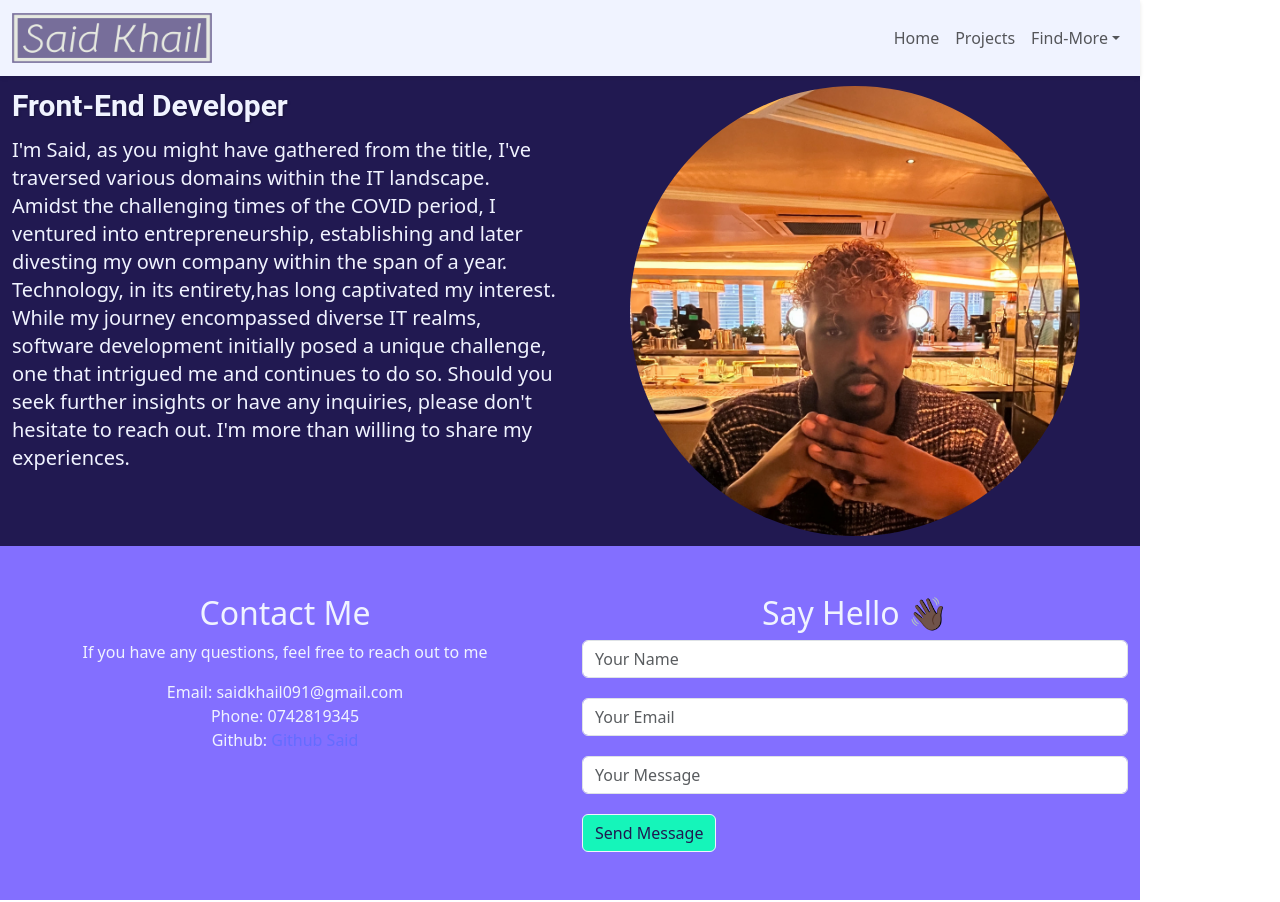
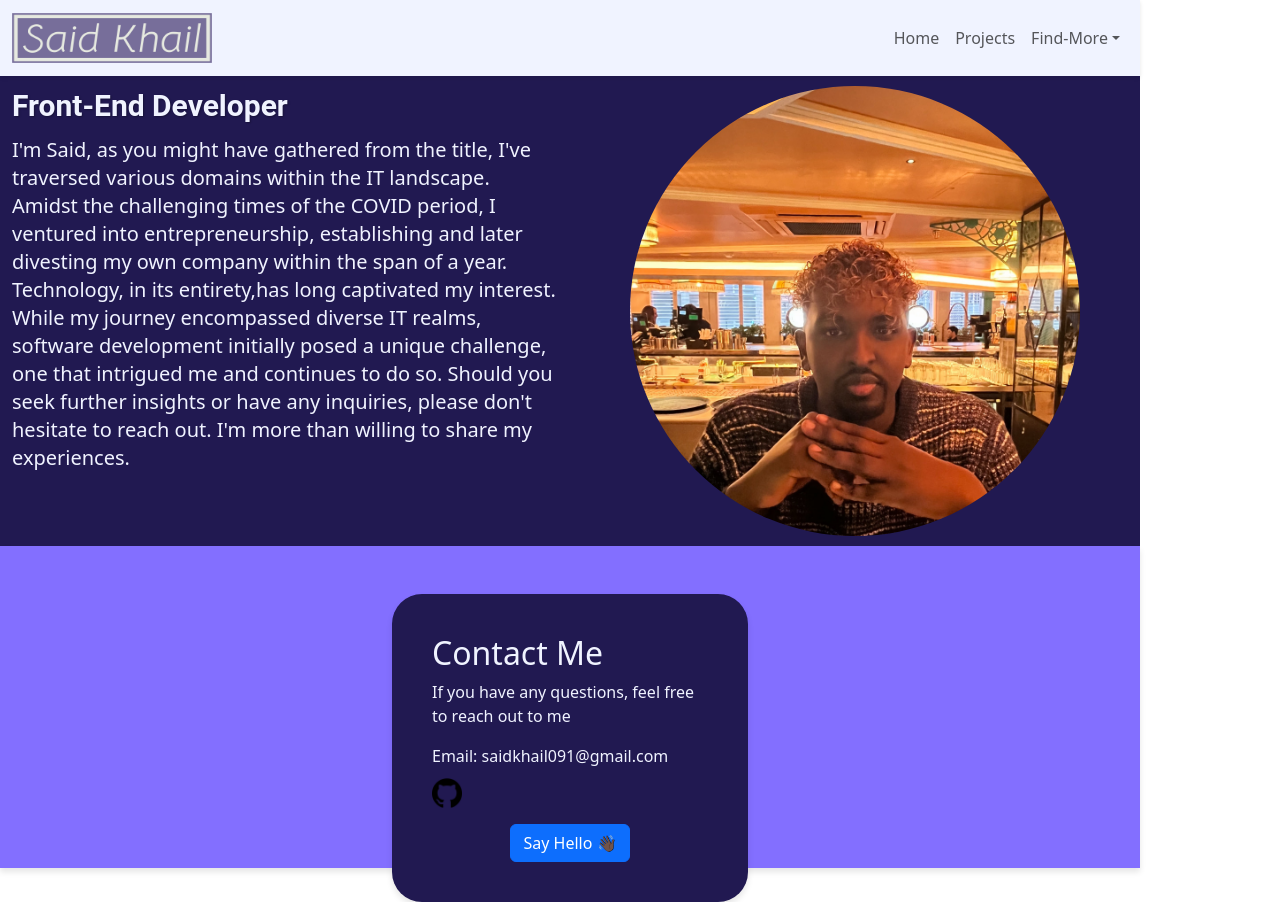
Before and after one commit to SKhail/My-React-Portfolio, a React (Vite) app in the folder reactPortfolio/: page / in a window 1280 px wide. Built offline with nearby package versions, Linux system fonts and the light colour scheme.

Commit message:
implemented a design box for the contact section

```diff
--- a/reactPortfolio/src/App.css
+++ b/reactPortfolio/src/App.css
@@ -14,3 +14,7 @@ h5 h6,
 p {
   margin: 0;
 }
+
+html {
+  background-color: black;
+}
--- a/reactPortfolio/src/components/Footer.jsx
+++ b/reactPortfolio/src/components/Footer.jsx
@@ -1,45 +1,69 @@
-import React from 'react'
+import React, { useState } from 'react'
 import '../styles/Footer.css'
-import { Container, Row, Col, Button, Form } from 'react-bootstrap'
+import { Container, Row, Col, Button, Form, Modal } from 'react-bootstrap'
 
-export const Footer = () => {
+function Footer() {
+  //Utilising usestate for the modal to work
+  const [showModal, setShowmodal] = useState(false)
+
+  //Handling  opening and closing of the modal
+  const handleShowModal = () => setShowmodal(true)
+  const handleCloseModal = () => setShowmodal(false)
+
+  //Dealing with the submission form
+  const handleSubmission = (event) => {
+    event.preventDefault()
+    // form logic
+
+    handleCloseModal() //Closing
+  }
+
   return (
     <footer className='footer-section py-5'>
       <Container>
-        <Row>
-          <Col md={6}>
+        <Row className='justify-content-center'>
+          <Col xs={6} md={4}>
+            <div className='contact-box'>
               <h2>Contact Me</h2>
               <p>If you have any questions, feel free to reach out to me </p>
               <ul className='list-unstyled'>
                 <li>Email: saidkhail091@gmail.com</li>
-              <li>Phone: 0742819345</li>
                 <li>
-                Github:{' '}
                   <a href='https://github.com/SKhail' target='_blank' rel='noopener noreferrer'>
-                  Github Said
+                    {' '}
+                    <img src='./Images/github-logo.png' alt='Github-Logo' width='30' height='30' />
                   </a>
                 </li>
               </ul>
-          </Col>
-          <Col md={6}>
-            <h2>Say Hello 👋🏿</h2>
-            <Form>
+              <div className='text-center'>
+                <Button variant='primary' onClick={handleShowModal}>
+                  Say Hello 👋🏿
+                </Button>
+              </div>
+            </div>
+            <Modal show={showModal} onHide={handleCloseModal}>
+              <Modal.Header closeButton>
+                <Modal.Title>Contact Me </Modal.Title>
+              </Modal.Header>
+              <Modal.Body>
+                <Form onSubmit={handleSubmission}>
                   <Form.Group controlId='formName'>
                     <Form.Control type='text' placeholder='Your Name'></Form.Control>
                   </Form.Group>
-
                   <Form.Group controlId='formEmail'>
                     <Form.Control type='email' placeholder='Your Email'></Form.Control>
                   </Form.Group>
-
                   <Form.Group controlId='formMessage'>
                     <Form.Control type='textarea' rows={3} placeholder='Your Message'></Form.Control>
                   </Form.Group>
-
+                  <div className='text-center'>
                     <Button variant='primary' type='submit'>
                       Send Message
                     </Button>
+                  </div>
                 </Form>
+              </Modal.Body>
+            </Modal>
           </Col>
         </Row>
       </Container>
--- a/reactPortfolio/src/styles/Footer.css
+++ b/reactPortfolio/src/styles/Footer.css
@@ -1,42 +1,49 @@
+:root {
+  --main: #5e3bee;
+  --heading-color: #42434b;
+  --text-white: #f0f3ff;
+  --github: #e62872;
+  --darkblue: #1c1e53;
+  --black: #0000;
+  --body-light: #f0f3ff;
+  --background-top: #211951;
+  --background-bottom: #836fff;
+}
+
 .footer-section {
   padding: 50px 0;
-  background-color: #836fff;
+  background-color: var(--background-bottom);
+  height: 40.3vh;
+  box-shadow: 0 4px 6px rgba(0, 0, 0, 0.1);
 }
 
-.footer-section h2 {
-  color: #f0f3ff;
-  text-align: center;
+/* box around the contact section  */
+.contact-box {
+  border-radius: 30px;
+  background-color: var(--background-top);
+  padding: 40px;
+  box-shadow: 0 4px 6px rgba(0, 0, 0, 0.1);
 }
 
-.footer-section p {
-  color: #f0f3ff;
-  text-align: center;
+/* text section  */
+.contact-box h2 {
+  color: var(--text-white);
 }
 
-.footer-section ul {
-  padding: 0;
-  list-style: none;
-  text-align: center;
+.contact-box p {
+  color: var(--text-white);
 }
 
-.footer-section li {
-  color: #f0f3ff;
+.contact-box ul {
+  padding-left: 0;
 }
 
-.footer-section .form-control {
-  margin-bottom: 20px;
+.contact-box li {
+  text-decoration: none;
+  color: var(--text-white);
+  margin-bottom: 10px;
 }
 
-.footer-section .btn-primary {
-  border-color: #f0f3ff;
-  background-color: #15f5ba;
-  color: #211951;
+.contact-box img {
+  margin-right: 5px;
 }
-
-.footer-section .btn-primary:hover {
-  border-color: #c1c4cf;
-  background-color: #11c293;
-}
-
-.btn-primary {
-}
```
Also changed, not shown: reactPortfolio/public/Images/github-logo.png (added). Lines whose indentation alone changed are shown as unchanged.
